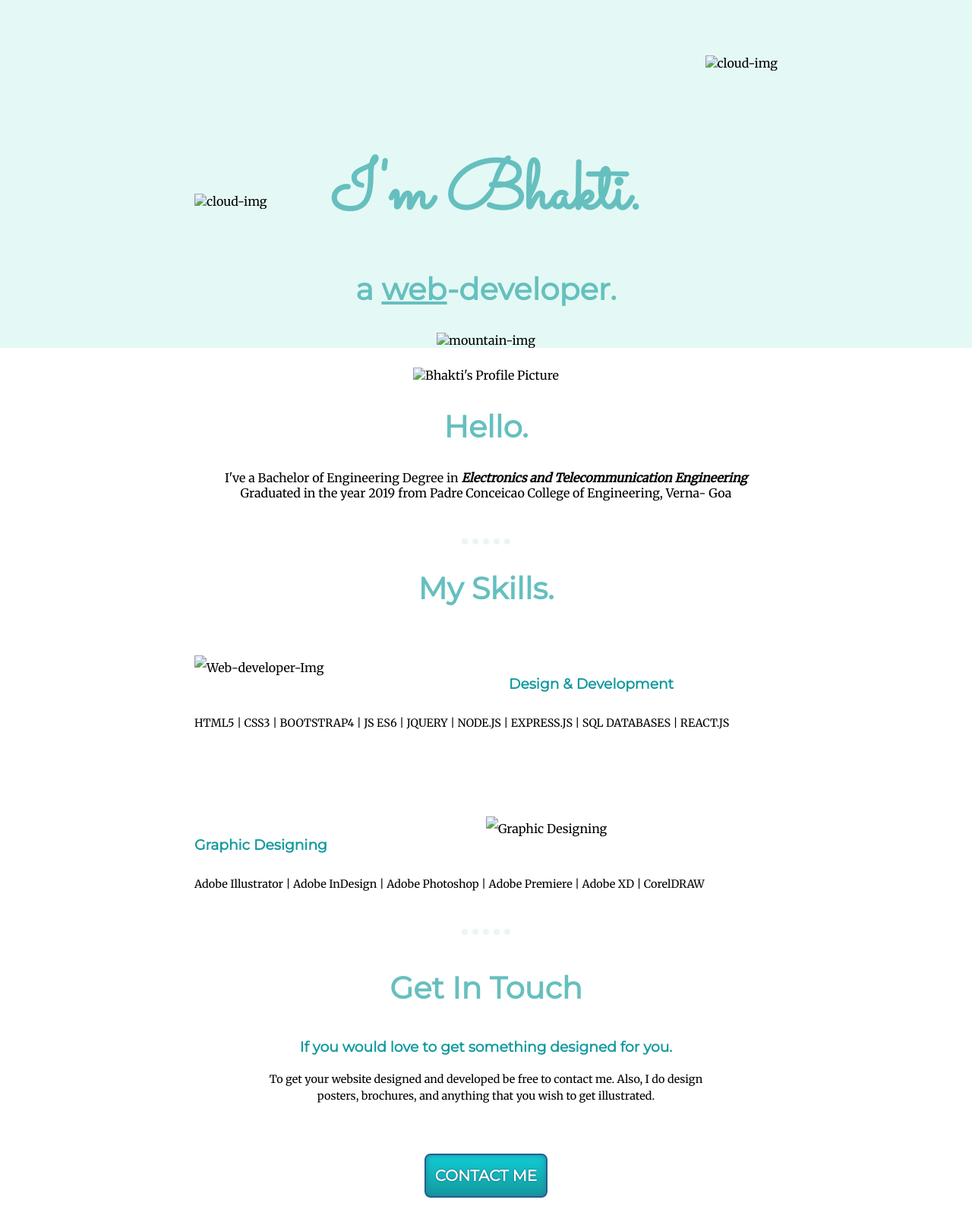
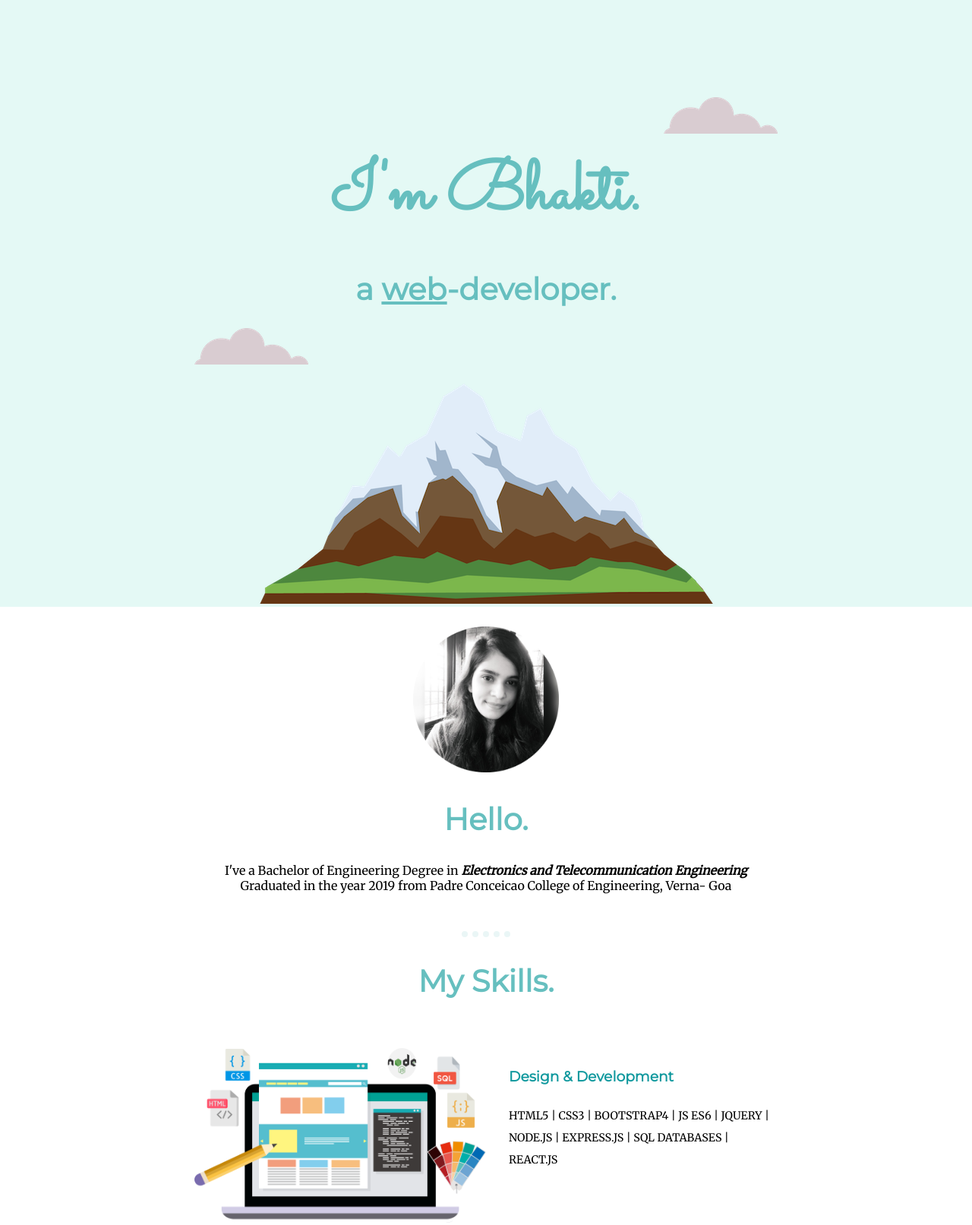
Before and after one commit to bugs2106/Project_4-Personal-Site_08-10-20, a plain HTML site: page My site personal.html in a window 1280 px wide. Shown: the top 1613 px of the page at 76% size. Drawn offline with Linux system fonts and the light colour scheme; files that its build step writes are made by us from their sources.

Commit message:
Update My site personal.html

```diff
--- a/My site personal.html
+++ b/My site personal.html
@@ -4,7 +4,7 @@
 <head>
   <meta charset="utf-8" />
   <title>My Site</title>
-  <link rel="stylesheet" href="css/styles.css" />
+  <link rel="stylesheet" href="styles.css" />
   <link rel="icon" href="favicon.ico" />
   <link href="https://fonts.googleapis.com/css2?family=Merriweather&family=Montserrat&family=Sacramento&display=swap" rel="stylesheet">
   <link href="https://giphy.com/stickers/blackrocketco-computer-working-developer-MaI6BylfjAkDkfk4OC" rel="icon" />
@@ -14,17 +14,17 @@
 
 <body>
   <div class="top-container">
-    <img class="top-cloud" src="images/cloud.png" alt="cloud-img" />
+    <img class="top-cloud" src="cloud.png" alt="cloud-img" />
 
     <h1>I'm Bhakti.</h1>
     <h2 class="Sub-Title">a <span class="web">web</span>-developer.</h2>
-    <img class="bottom-cloud" src="images/cloud.png" alt="cloud-img" />
-    <img class="mountainimg" src="images/mountain.png" alt="mountain-img" />
+    <img class="bottom-cloud" src="cloud.png" alt="cloud-img" />
+    <img class="mountainimg" src="mountain.png" alt="mountain-img" />
   </div>
 
   <div class="middle-container">
     <div class="profile">
-      <img class="ProfilePicSize" src="images/circleBhakti.png" alt="Bhakti's Profile Picture">
+      <img class="ProfilePicSize" src="circleBhakti.png" alt="Bhakti's Profile Picture">
       <h2>Hello.</h2>
       <p style="margin-bottom: 50px;" class="edu">I've a Bachelor of Engineering Degree in <strong><em>Electronics and Telecommunication Engineering</em></strong><br />
         Graduated in the year 2019 from Padre Conceicao College of Engineering, Verna- Goa</p>
@@ -35,14 +35,14 @@
       <h2 style="margin-bottom:0px;">My Skills.</h2>
       <div class="skill-row">
         <!--- <img class="WebDev-Img" src="https://media0.giphy.com/media/MaI6BylfjAkDkfk4OC/giphy.gif" alt="Web-developer-Img">--->
-        <img class="WebDev-Img" src="images/web-development.png" alt="Web-developer-Img">
+        <img class="WebDev-Img" src="web-development.png" alt="Web-developer-Img">
         <!---<br /><br /><br /><br /><br />--->
         <h3 class="InlineBlock1">Design & Development</h3>
         <p style="font-size: 90%;" class="InlineBlock1">HTML5 | CSS3 | BOOTSTRAP4 | JS ES6 | JQUERY | NODE.JS | EXPRESS.JS | SQL DATABASES | REACT.JS </p>
       </div>
 
       <div class="skill-row">
-        <img class="Graphic-Design" src="images/GraphicDesign.png" alt="Graphic Designing">
+        <img class="Graphic-Design" src="GraphicDesign.png" alt="Graphic Designing">
         <h3 class="InlineBlock2">Graphic Designing</h3>
         <p style="font-size: 90%;" class="InlineBlock2">Adobe Illustrator | Adobe InDesign | Adobe Photoshop | Adobe Premiere | Adobe XD | CorelDRAW</p>
       </div>
```
